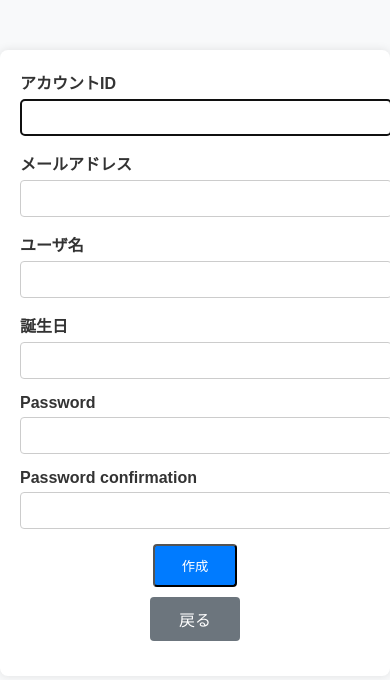
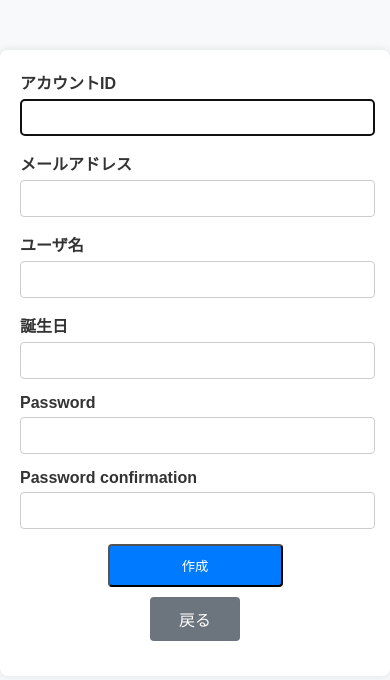
Before and after one commit to Yuta-Do/EC, a Django app: page /signup/ in a window 390 px wide. Shown: the top 680 px of the page. Run offline with Django 5.2, Linux system fonts and the light colour scheme.

Commit message:
responsive

```diff
--- a/static/css/style.css
+++ b/static/css/style.css
@@ -271,6 +271,16 @@ h1, h2 {
         padding-left: 10px;
     }
 
+    .form_main .btn-primary{
+        width: 40%;
+    }
+
+    .form_main form input[type="text"],
+    .form_main form input[type="password"],
+    .form_main form input[type="email"] {
+        width: 90%;
+    }
+
     .product_list {
         justify-content: flex-start;
     }
@@ -294,9 +304,23 @@ h1, h2 {
     .cart td button {
         padding: 5px;
     }
+
+    .site_main{
+        padding-top: 50px;
+    }
 }
 
 @media screen and (max-width: 480px) {
+    .form_main .btn-primary{
+        width: 50%;
+    }
+
+    .form_main form input[type="text"],
+    .form_main form input[type="password"],
+    .form_main form input[type="email"] {
+        width: 95%;
+    }
+
     .product_list {
         justify-content: flex-start;
     }
@@ -318,4 +342,7 @@ h1, h2 {
         font-size: 0.8rem;
         padding: 3px;
     }
+    .site_main{
+        padding-top: 40px;
+    }
 }
```
